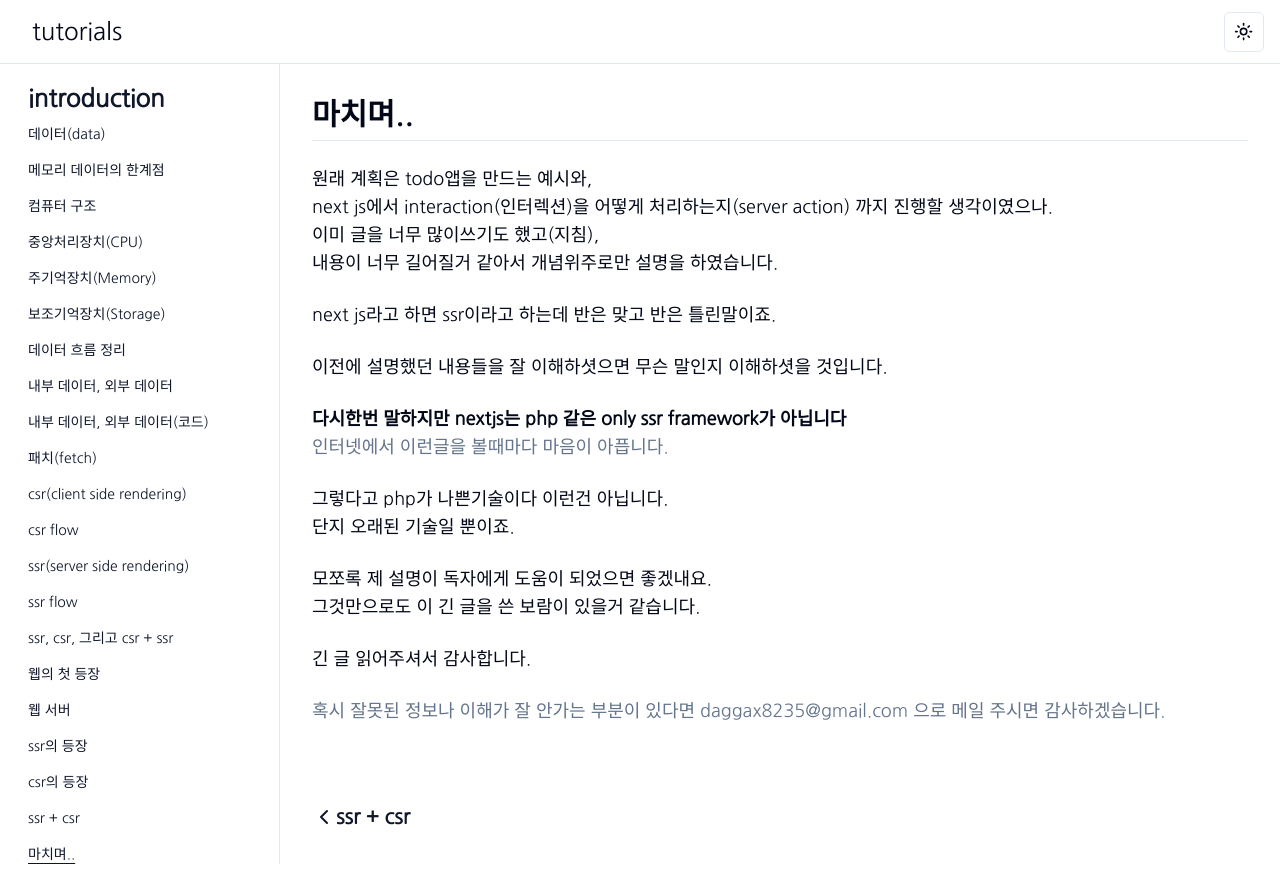
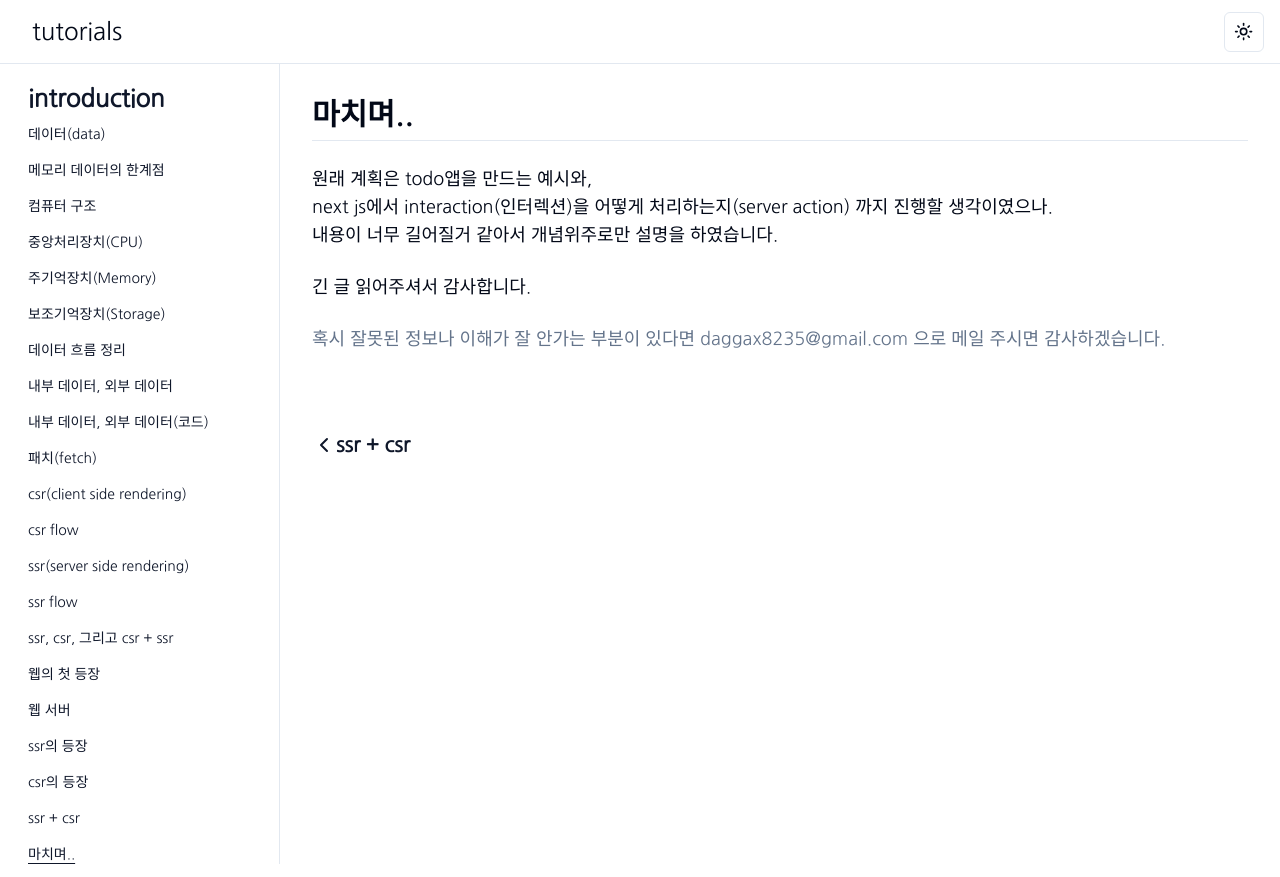
Before and after one commit to jinho0941/nextjs-tutorials, a Next.js app: page /docs/final in a window 1280 px wide. After the commit the page ends 800 px from the top, so only its background shows below. Built offline with nearby package versions, Linux system fonts and the light colour scheme.

Commit message:
fix: final쪽 워딩 수정

```diff
--- a/app/(layout)/docs/final/page.tsx
+++ b/app/(layout)/docs/final/page.tsx
@@ -9,32 +9,7 @@ const Page = () => {
         interaction(인터렉션)을 어떻게 처리하는지(server action) 까지 진행할
         생각이였으나.
         <br />
-        이미 글을 너무 많이쓰기도 했고(지침),
-        <br />
         내용이 너무 길어질거 같아서 개념위주로만 설명을 하였습니다.
-      </p>
-      <p>next js라고 하면 ssr이라고 하는데 반은 맞고 반은 틀린말이죠.</p>
-      <p>
-        이전에 설명했던 내용들을 잘 이해하셧으면 무슨 말인지 이해하셧을
-        것입니다.
-      </p>
-      <p>
-        <Strong>
-          다시한번 말하지만 nextjs는 php 같은 only ssr framework가 아닙니다
-        </Strong>
-        <br />
-        <span className='text-muted-foreground'>
-          인터넷에서 이런글을 볼때마다 마음이 아픕니다.
-        </span>
-      </p>
-      <p>
-        그렇다고 php가 나쁜기술이다 이런건 아닙니다. <br />
-        단지 오래된 기술일 뿐이죠.
-      </p>
-      <p>
-        모쪼록 제 설명이 독자에게 도움이 되었으면 좋겠내요.
-        <br />
-        그것만으로도 이 긴 글을 쓴 보람이 있을거 같습니다.
       </p>
       <p>긴 글 읽어주셔서 감사합니다.</p>
       <p className='text-muted-foreground'>
```
